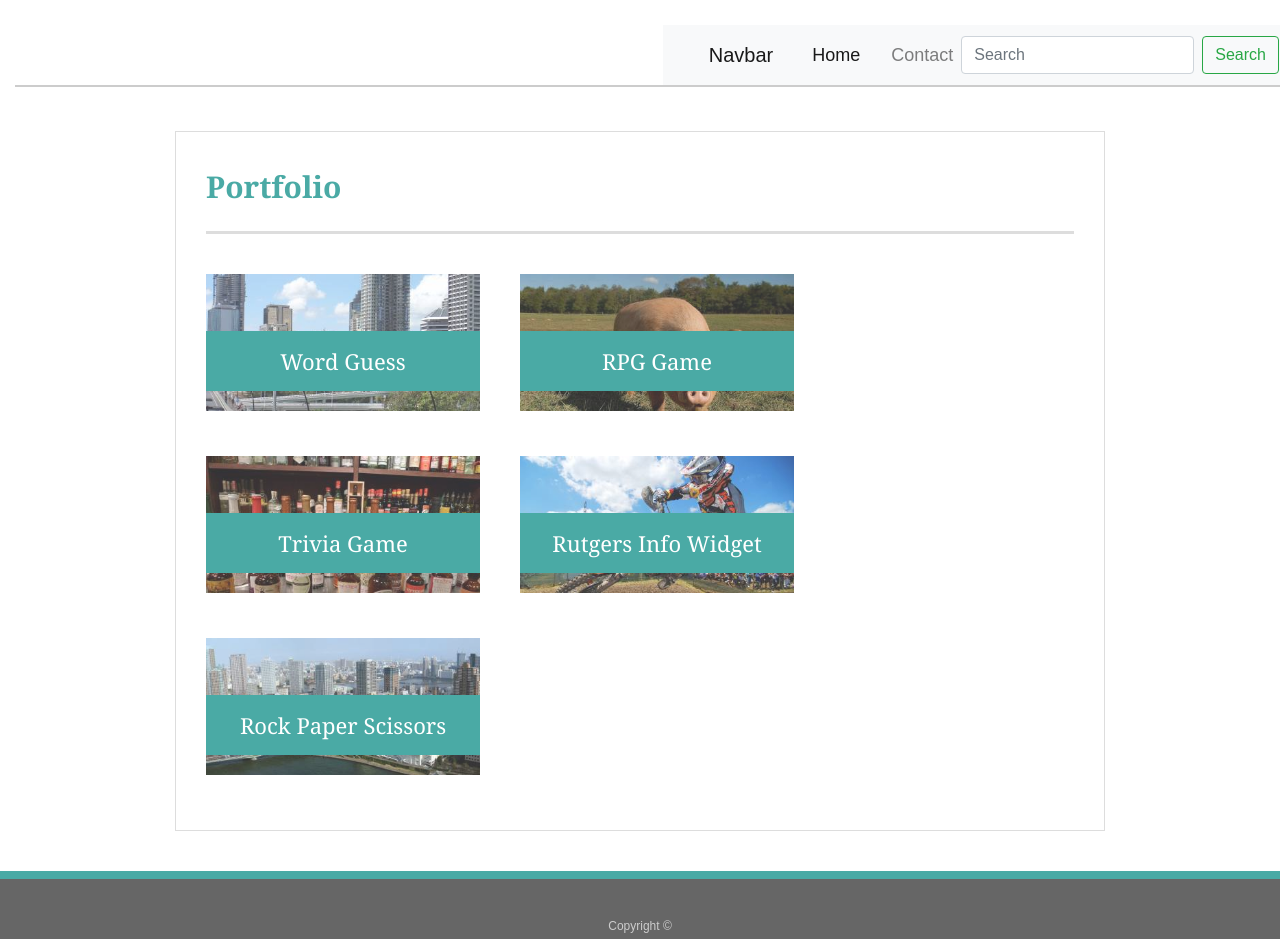
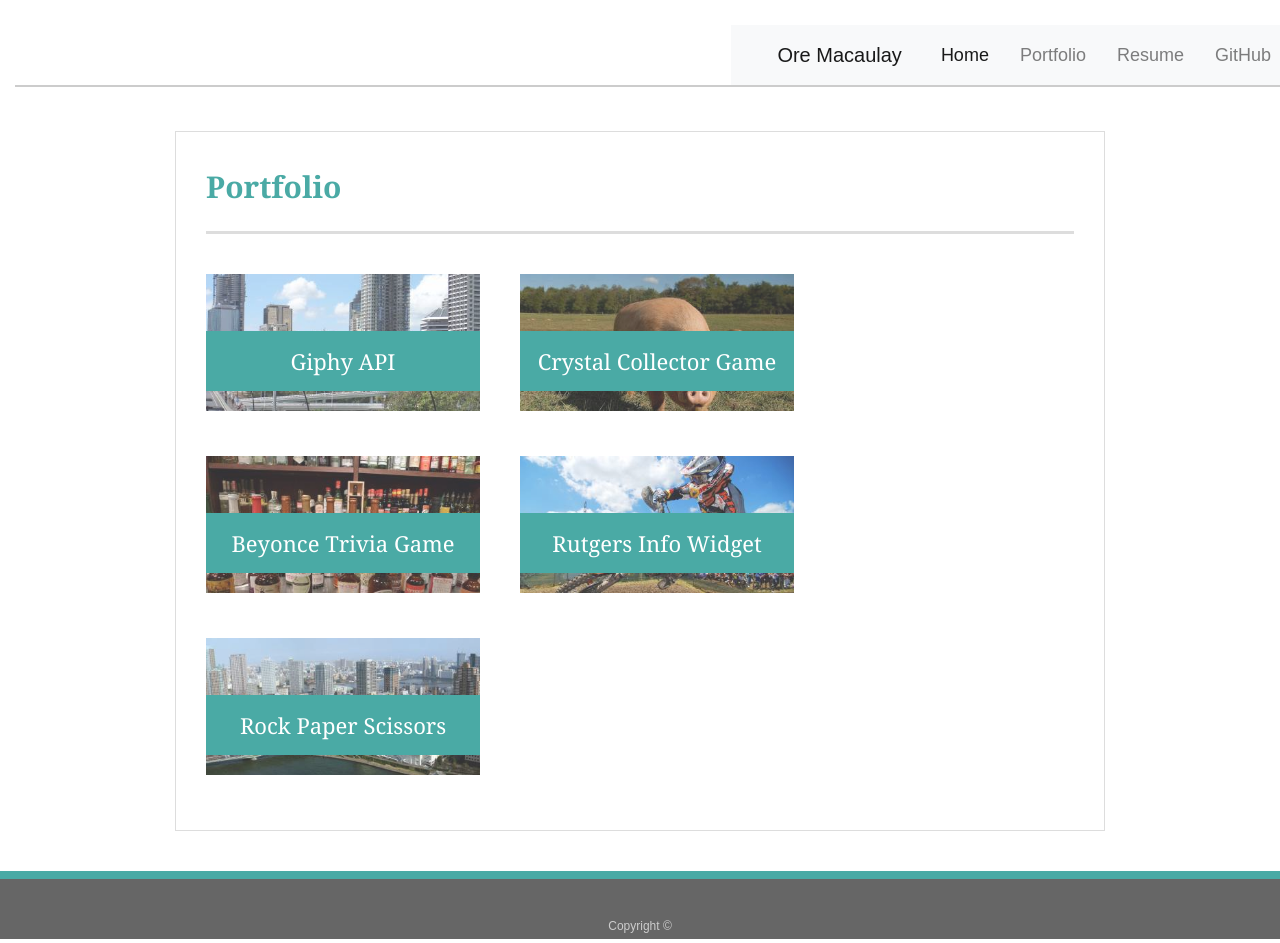
Before and after one commit to TheLipstickCoder/Bootstrap-Portfolio, a plain HTML site: page Bootstrap-Portfolio/portfolio.html in a window 1280 px wide. Drawn offline with nearby package versions, Linux system fonts and the light colour scheme.

Commit message:
updated with github repo and resume

```diff
--- a/Bootstrap-Portfolio/portfolio.html
+++ b/Bootstrap-Portfolio/portfolio.html
@@ -14,7 +14,7 @@
       <div class="col-md-12">
           <header id="masthead">
                   <nav class="navbar navbar-expand-lg navbar-light bg-light">
-                      <a class="navbar-brand" href="#">Navbar</a>
+                      <a class="navbar-brand" href="https://linkedin.com/in/orenaomimacaulay">Ore Macaulay</a>
                       <button class="navbar-toggler" type="button" data-toggle="collapse" data-target="#navbarSupportedContent" aria-controls="navbarSupportedContent" aria-expanded="false" aria-label="Toggle navigation">
                         <span class="navbar-toggler-icon"></span>
                       </button>
@@ -25,13 +25,15 @@
                             <a class="nav-link" href="index.html">Home <span class="sr-only">(current)</span></a>
                           </li>
                           <li class="nav-item">
-                            <a class="nav-link" href="contact.html">Contact</a>
+                            <a class="nav-link" href="portfolio.html">Portfolio</a>
+                          </li>
+                          <li class="nav-item">
+                            <a class="nav-link" href="assets/resume.pdf">Resume</a>
+                          </li>
+                          <li class="nav-item">
+                            <a class="nav-link" href="https://github.com/TheLipstickCoder">GitHub</a>
                           </li>
                         </ul>
-                        <form class="form-inline my-2 my-lg-0">
-                          <input class="form-control mr-sm-2" type="search" placeholder="Search" aria-label="Search">
-                          <button class="btn btn-outline-success my-2 my-sm-0" type="submit">Search</button>
-                        </form>
                       </div>
                     </nav>
             </header>
@@ -39,27 +41,28 @@
     </div>
   </div>
 
+
   <div id="main-container" class="container">
     <section class="main-section">
       <h1>Portfolio</h1>
 
           <div class="work">
-              <img src="assets/images/placeholder1.jpeg" alt="Word Guess">
+              <img src="assets/images/placeholder1.jpeg" href="https://thelipstickcoder.github.io/Giphy-API/" alt="giphy">
 
-              <h3>Word Guess</h3>
+              <h3>Giphy API</h3>
             </div>
             <div class="work">
               <img src="assets/images/placeholder2.jpeg" alt="RPG Game">
 
-              <h3>RPG Game</h3>
+              <h3>Crystal Collector Game</h3>
             </div>
             <div class="work">
-              <img src="assets/images/placeholder3.jpeg" alt="Trivia Game">
+              <img src="assets/images/placeholder3.jpeg" href ="https://thelipstickcoder.github.io/TriviaGame/" alt="crystal">
 
-              <h3>Trivia Game</h3>
+              <h3>Beyonce Trivia Game</h3>
             </div>
             <div class="work">
-              <img src="assets/images/placeholder4.jpeg" alt="Rutgers Info Widget">
+              <img src="assets/images/placeholder4.jpeg" href="https://thelipstickcoder.github.io/BeyTriviaGame/" alt="beyonce">
 
               <h3>Rutgers Info Widget</h3>
             </div>
```
Also changed, not shown: Bootstrap-Portfolio/contact.html (+7 -5 lines), Bootstrap-Portfolio/index.html (+10 -7 lines), 3 other files.
